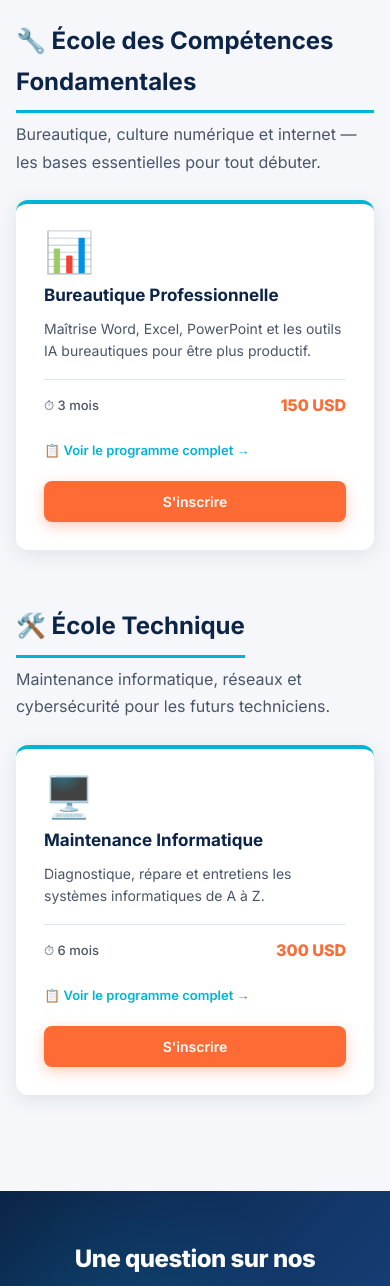
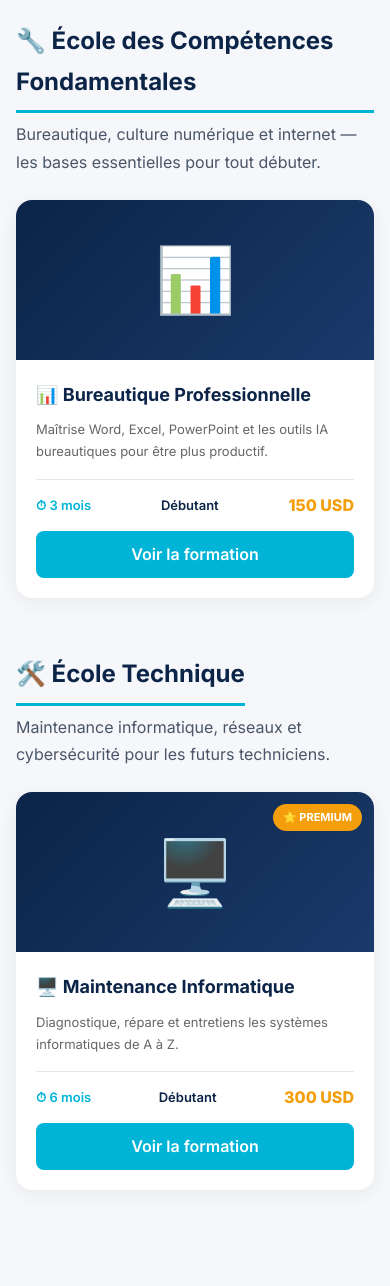
Before and after one commit to jr-belony/blessy-tech-academy, a Django app: page /formations/ in a window 390 px wide. Shown: the part 295-1581 px from the top of the page. Run offline with Django 5.2, Linux system fonts and the light colour scheme; data comes from the database, SQL or seed files in the repository; data that the repository does not hold is empty; some libraries are stand-ins or nearby versions.

Commit message:
feat: cartes de formation modernes (illustrations, badges, dégradés) + responsive corrections

```diff
--- a/blessy_tech_academy/academie/models.py
+++ b/blessy_tech_academy/academie/models.py
@@ -37,6 +37,12 @@
     )
     nom = models.CharField(max_length=200)
     icone = models.CharField(max_length=10, default='📚')
+    illustration = models.CharField(
+        max_length=10,
+        blank=True,
+        default='',
+        help_text="Émoji d'illustration moderne (ex: 💻, 📈, 🔐)"
+    )
     description = models.TextField()
     duree_mois = models.IntegerField()
     prix = models.IntegerField()
--- a/blessy_tech_academy/academie/templates/academie/formations.html
+++ b/blessy_tech_academy/academie/templates/academie/formations.html
@@ -8,70 +8,28 @@
     <h2>Nos Formations</h2>
     <p>Des parcours concrets pour te rendre employable rapidement.</p>
 </section>
+
 {% if formations_gratuites %}
 <section style="padding:50px 40px; background:#f8fbff;">
-    <h2 style="
-        text-align:center;
-        color:var(--bleu-principal);
-        margin-bottom:10px;">
+    <h2 style="text-align:center; color:var(--bleu-principal); margin-bottom:10px;">
         🎁 Formations Gratuites
     </h2>
-
-    <p style="
-        text-align:center;
-        color:var(--gris-texte);
-        margin-bottom:35px;">
+    <p style="text-align:center; color:var(--gris-texte); margin-bottom:35px;">
         Commence gratuitement puis évolue vers un parcours professionnel complet.
     </p>
 
     <div class="formations-grille">
-
         {% for formation in formations_gratuites %}
-        <article class="carte-formation">
-
-            <div class="carte-icone">
-                {{ formation.icone }}
-            </div>
-
-            <h3>{{ formation.nom }}</h3>
-
-            <span style="
-                display:inline-flex;
-                align-items:center;
-                justify-content:center;
-                background:#00c2ff;
-                color:white;
-                font-size:12px;
-                padding:6px 12px;
-                border-radius:20px;
-                font-weight:700;
-                line-height:1;
-                margin:8px 0;
-                ">
-                🎁 GRATUIT
-                </span>
-
-            <p>{{ formation.description }}</p>
-
-            <a href="{% url 'detail_formation' formation.id %}"
-               class="btn btn-principal"
-               style="margin-top:15px;">
-               Commencer gratuitement
-            </a>
-
-        </article>
+            {% include 'academie/includes/carte_formation.html' with formation=formation %}
         {% endfor %}
-
     </div>
 </section>
 {% endif %}
 
 <section class="apercu-formations">
-
     {% for ecole in ecoles %}
         {% if ecole.formations.all %}
         <div style="margin-bottom: 56px;">
-
             <h3 style="color: var(--bleu-principal); font-size: 24px;
                     margin-bottom: 8px; border-bottom: 3px solid var(--bleu-electrique);
                     padding-bottom: 8px; display: inline-block;">
@@ -84,101 +42,51 @@
             <div class="formations-grille">
                 {% for formation in ecole.formations.all %}
                     {% if formation.actif %}
-                    <article class="carte-formation">
-                        <div class="carte-icone">{{ formation.icone }}</div>
-                        <h3>{{ formation.nom }}</h3>
-                        {% if formation.gratuit %}
-                            <span style="
-                                display:inline-block;
-                                background:#00c2ff;
-                                color:white;
-                                font-size:12px;
-                                padding:4px 10px;
-                                border-radius:20px;
-                                margin-top:6px;
-                                font-weight:700;
-                                ">
-                            🎁 GRATUIT
-                            </span>
-                    {% endif %}
-                        <p>{{ formation.description }}</p>
-                        <div class="carte-meta">
-                            <span class="duree">⏱ {{ formation.duree_mois }} mois</span>
-                            <span class="prix">{{ formation.prix }} USD</span>
-                        </div>
-                        <a href="{% url 'detail_formation' formation.id %}"
-                        style="color: var(--bleu-electrique); font-size: 13px;
-                                text-decoration: none; font-weight: 600;
-                                display: block; margin-top: 8px;">
-                            📋 Voir le programme complet →
-                        </a>
-                        <a href="{% url 'contact' %}" class="btn btn-principal"
-                        style="text-align:center; margin-top:8px;">
-                            S'inscrire
-                        </a>
-                    </article>
+                        {% include 'academie/includes/carte_formation.html' with formation=formation %}
                     {% endif %}
                 {% endfor %}
             </div>
-
         </div>
         {% endif %}
     {% endfor %}
-
 </section>
-
 
 <!-- Parcours Professionnels -->
 {% if parcours_list %}
 <section style="background: var(--bleu-principal); padding: 60px 40px;">
     <div style="max-width: 1100px; margin: 0 auto;">
-
-        <h2 style="color: white; font-size: 32px;
-                margin-bottom: 8px; text-align: center;">
+        <h2 style="color: white; font-size: 32px; margin-bottom: 8px; text-align: center;">
             🎓 Parcours Professionnels
         </h2>
-        <p style="color: rgba(255,255,255,0.8); text-align: center;
-                margin-bottom: 48px; font-size: 16px;">
-            Des programmes complets pour une reconversion ou une
-            spécialisation professionnelle rapide.
+        <p style="color: rgba(255,255,255,0.8); text-align: center; margin-bottom: 48px; font-size: 16px;">
+            Des programmes complets pour une reconversion ou une spécialisation professionnelle rapide.
         </p>
 
-        <div style="display: grid;
-                    grid-template-columns: repeat(auto-fit, minmax(280px, 1fr));
-                    gap: 24px;">
-
+        <div style="display: grid; grid-template-columns: repeat(auto-fit, minmax(280px, 1fr)); gap: 24px;">
             {% for parcours in parcours_list %}
             <div style="background: rgba(255,255,255,0.08);
                         border: 1px solid rgba(255,255,255,0.15);
                         border-radius: 16px; padding: 32px;
                         transition: transform 0.2s;">
-
                 <div style="font-size: 40px; margin-bottom: 12px;">
                     {{ parcours.icone }}
                 </div>
-
                 <h3 style="color: white; font-size: 20px; margin-bottom: 12px;">
                     {{ parcours.titre }}
                 </h3>
-
                 {% if parcours.description %}
-                <p style="color: rgba(255,255,255,0.7); font-size: 14px;
-                        margin-bottom: 20px; line-height: 1.6;">
+                <p style="color: rgba(255,255,255,0.7); font-size: 14px; margin-bottom: 20px; line-height: 1.6;">
                     {{ parcours.description }}
                 </p>
                 {% endif %}
 
-                <!-- Formations incluses -->
                 {% if parcours.formations.all %}
                 <div style="margin-bottom: 20px;">
-                    <p style="color: var(--bleu-electrique); font-size: 12px;
-                            font-weight: 700; text-transform: uppercase;
-                            margin-bottom: 8px;">
+                    <p style="color: var(--bleu-electrique); font-size: 12px; font-weight: 700; text-transform: uppercase; margin-bottom: 8px;">
                         Formations incluses
                     </p>
                     {% for formation in parcours.formations.all %}
-                    <div style="display: flex; align-items: center; gap: 8px;
-                                margin-bottom: 6px;">
+                    <div style="display: flex; align-items: center; gap: 8px; margin-bottom: 6px;">
                         <span style="color: var(--bleu-electrique);">✓</span>
                         <span style="color: rgba(255,255,255,0.8); font-size: 13px;">
                             {{ formation.icone }} {{ formation.nom }}
@@ -188,26 +96,14 @@
                 </div>
                 {% endif %}
 
-                <!-- Durée et Prix -->
-                <div style="display: flex; justify-content: space-between;
-                            align-items: center; padding-top: 20px;
-                            border-top: 1px solid rgba(255,255,255,0.15);">
+                <div style="display: flex; justify-content: space-between; align-items: center; padding-top: 20px; border-top: 1px solid rgba(255,255,255,0.15);">
                     <div>
-                        <p style="color: rgba(255,255,255,0.6); font-size: 12px;">
-                            Durée
-                        </p>
-                        <p style="color: white; font-weight: 700;">
-                            {{ parcours.duree_mois }} mois
-                        </p>
+                        <p style="color: rgba(255,255,255,0.6); font-size: 12px;">Durée</p>
+                        <p style="color: white; font-weight: 700;">{{ parcours.duree_mois }} mois</p>
                     </div>
                     <div style="text-align: right;">
-                        <p style="color: rgba(255,255,255,0.6); font-size: 12px;">
-                            Investissement
-                        </p>
-                        <p style="color: var(--orange-accent); font-weight: 800;
-                                    font-size: 20px;">
-                            {{ parcours.prix }} USD
-                        </p>
+                        <p style="color: rgba(255,255,255,0.6); font-size: 12px;">Investissement</p>
+                        <p style="color: var(--orange-accent); font-weight: 800; font-size: 20px;">{{ parcours.prix }} USD</p>
                     </div>
                 </div>
 
@@ -215,14 +111,11 @@
                    style="display: block; text-align: center; margin-top: 20px;
                         background: var(--orange-accent); color: white;
                         padding: 12px 24px; border-radius: 8px;
-                        text-decoration: none; font-weight: 700;
-                        font-size: 14px;">
+                        text-decoration: none; font-weight: 700; font-size: 14px;">
                     S'inscrire à ce parcours →
                 </a>
-
             </div>
             {% endfor %}
-
         </div>
     </div>
 </section>
--- /dev/null
+++ b/blessy_tech_academy/academie/templates/academie/includes/carte_formation.html
@@ -0,0 +1,124 @@
+{% load static %}
+<div class="carte-formation-moderne {% if formation.gratuit %}carte-gratuite{% endif %}"
+     onmouseover="this.style.transform='translateY(-4px)';this.style.boxShadow='0 12px 30px rgba(0,0,0,0.1)';"
+     onmouseout="this.style.transform='translateY(0)';this.style.boxShadow='0 4px 20px rgba(0,0,0,0.06)';">
+
+    <div class="carte-banniere {% if formation.gratuit %}banniere-gratuite{% else %}banniere-payante{% endif %}">
+        <span class="carte-illustration">{{ formation.illustration|default:formation.icone }}</span>
+        {% if formation.gratuit %}
+        <span class="carte-badge-gratuit">🎁 GRATUIT</span>
+        {% elif formation.niveau == 'professionnel' or formation.prix >= 200 %}
+        <span class="carte-badge-premium">⭐ PREMIUM</span>
+        {% endif %}
+    </div>
+
+    <div class="carte-contenu">
+        <h3 class="carte-titre">{{ formation.icone }} {{ formation.nom }}</h3>
+        <p class="carte-description">{{ formation.description|truncatewords:15 }}</p>
+        <div class="carte-meta">
+            <span class="carte-duree">⏱ {{ formation.duree_mois }} mois</span>
+            <span class="carte-niveau">{{ formation.get_niveau_display }}</span>
+            <span class="carte-prix">{{ formation.prix }} USD</span>
+        </div>
+        <a href="{% url 'detail_formation' formation.id %}" class="carte-bouton">
+            Voir la formation
+        </a>
+    </div>
+</div>
+
+<style>
+.carte-formation-moderne {
+    background: white;
+    border-radius: 16px;
+    overflow: hidden;
+    box-shadow: 0 4px 20px rgba(0,0,0,0.06);
+    transition: transform 0.2s, box-shadow 0.2s;
+    display: flex;
+    flex-direction: column;
+}
+.carte-gratuite {
+    border: 2px solid #00c2ff;
+}
+.carte-banniere {
+    height: 160px;
+    display: flex;
+    align-items: center;
+    justify-content: center;
+    position: relative;
+}
+.banniere-gratuite {
+    background: linear-gradient(135deg, #e0f7ff, #b3ecff);
+}
+.banniere-payante {
+    background: linear-gradient(135deg, #0B2447, #1a3a6b);
+}
+.carte-illustration {
+    font-size: 64px;
+}
+.carte-badge-gratuit, .carte-badge-premium {
+    position: absolute;
+    top: 12px;
+    right: 12px;
+    color: white;
+    font-size: 11px;
+    padding: 4px 10px;
+    border-radius: 20px;
+    font-weight: 700;
+}
+.carte-badge-gratuit {
+    background: #00c2ff;
+}
+.carte-badge-premium {
+    background: #f59e0b;
+}
+.carte-contenu {
+    padding: 20px;
+    flex: 1;
+    display: flex;
+    flex-direction: column;
+}
+.carte-titre {
+    margin: 0 0 8px;
+    font-size: 18px;
+    color: #0B2447;
+}
+.carte-description {
+    font-size: 13px;
+    color: #666;
+    margin-bottom: 12px;
+    flex: 1;
+}
+.carte-meta {
+    display: flex;
+    justify-content: space-between;
+    align-items: center;
+    flex-wrap: wrap;
+    gap: 6px;
+}
+.carte-duree, .carte-niveau {
+    font-size: 13px;
+    font-weight: 600;
+}
+.carte-duree {
+    color: #00B4D8;
+}
+.carte-niveau {
+    color: #0B2447;
+}
+.carte-prix {
+    font-size: 16px;
+    font-weight: 800;
+    color: #f59e0b;
+}
+.carte-bouton {
+    display: block;
+    text-align: center;
+    margin-top: 12px;
+    background: #00B4D8;
+    color: white;
+    padding: 10px;
+    border-radius: 8px;
+    text-decoration: none;
+    font-weight: 600;
+}
+</style>
```
Also changed, not shown: blessy_tech_academy/academie/templates/academie/accueil.html (+1 -9 lines), blessy_tech_academy/academie/templates/academie/recherche.html (+1 -21 lines), blessy_tech_academy/academie/migrations/0019_formation_illustration.py (added).
